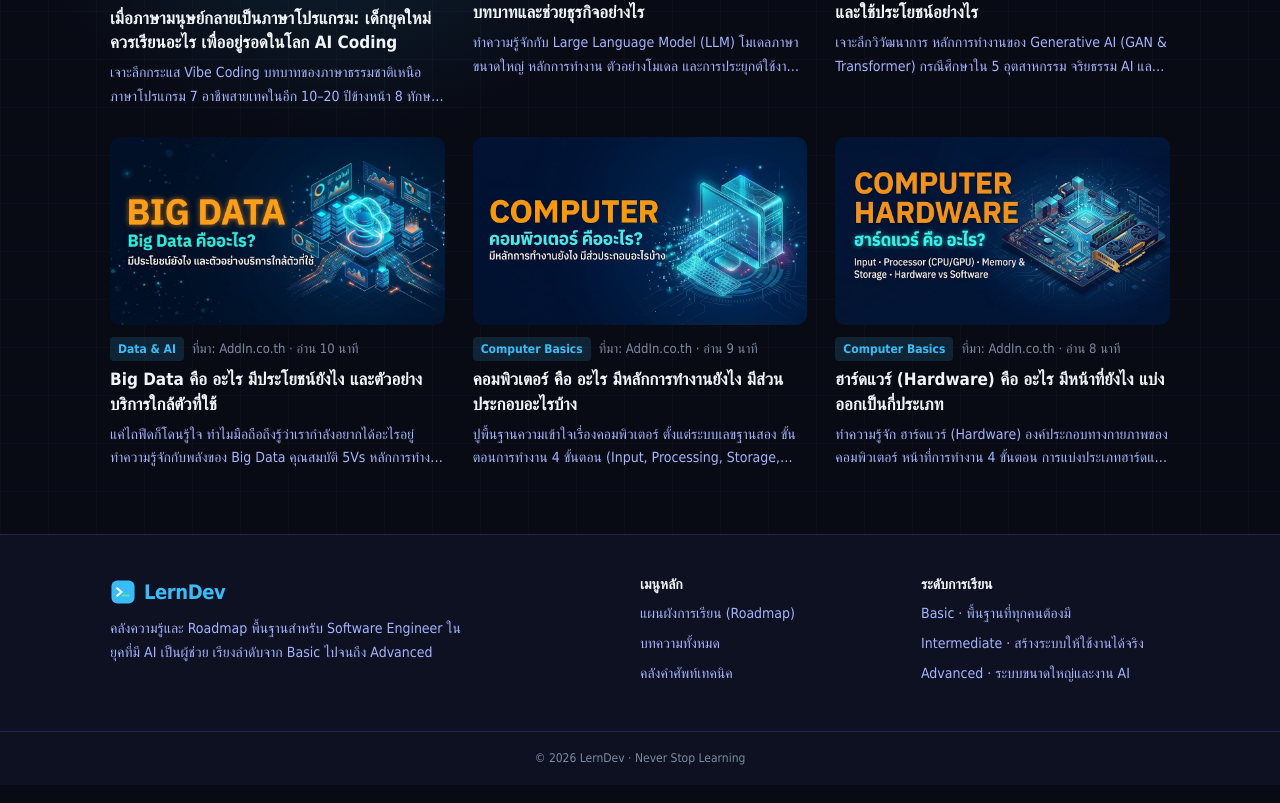
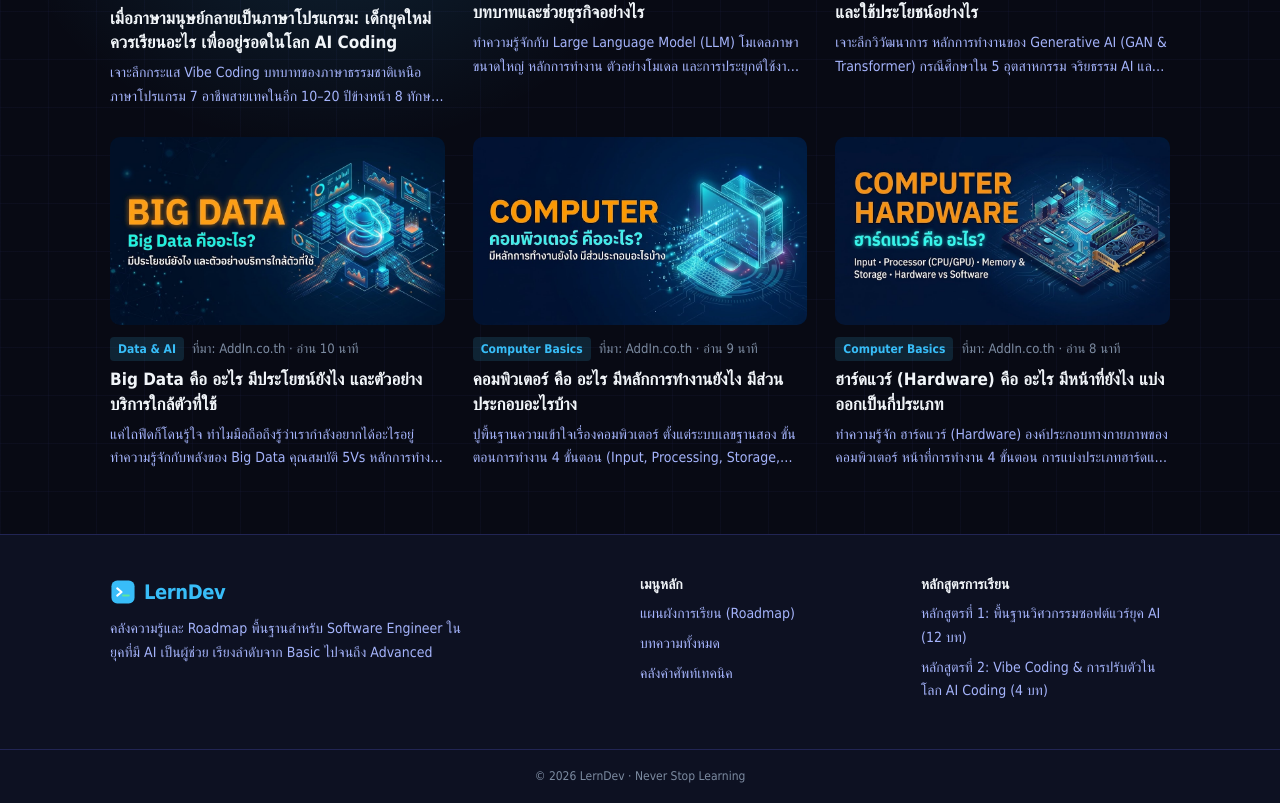
Before and after one commit to miterx112233-jpg/LernWeb, a Next.js app: page /articles in a window 1280 px wide. Shown: the part 613-1416 px from the top of the page. Built offline with nearby package versions, Linux system fonts and the light colour scheme; a web font is replaced by a local one.

Commit message:
1.2.3.2 อัปเดต Footer, PWA Service Worker และ README

```diff
--- a/public/sw.js
+++ b/public/sw.js
@@ -1,4 +1,4 @@
-const CACHE_NAME = 'lerndev-pwa-v4';
+const CACHE_NAME = 'lerndev-pwa-v5';
 const PRECACHE_URLS = [
   './manifest.json',
   './icons/icon-192.png',
--- a/src/components/Footer.tsx
+++ b/src/components/Footer.tsx
@@ -2,7 +2,6 @@
 
 import React, { useEffect, useState } from 'react';
 import Link from 'next/link';
-import { LEVELS } from '@/data/lessons';
 
 export default function Footer() {
   const [showFab, setShowFab] = useState(false);
@@ -47,15 +46,18 @@ export default function Footer() {
             </ul>
           </div>
           <div>
-            <h4>ระดับการเรียน</h4>
+            <h4>หลักสูตรการเรียน</h4>
             <ul>
-              {LEVELS.map(lv => (
-                <li key={lv.id}>
-                  <Link href={`/roadmap#${lv.id}`}>
-                    {lv.name} · {lv.title}
-                  </Link>
-                </li>
-              ))}
+              <li>
+                <Link href="/roadmap#core">
+                  หลักสูตรที่ 1: พื้นฐานวิศวกรรมซอฟต์แวร์ยุค AI (12 บท)
+                </Link>
+              </li>
+              <li>
+                <Link href="/roadmap#ai-future">
+                  หลักสูตรที่ 2: Vibe Coding &amp; การปรับตัวในโลก AI Coding (4 บท)
+                </Link>
+              </li>
             </ul>
           </div>
         </div>
--- a/src/components/Navbar.tsx
+++ b/src/components/Navbar.tsx
@@ -46,7 +46,7 @@ export default function Navbar() {
     if ('serviceWorker' in navigator) {
       const basePath = process.env.NEXT_PUBLIC_BASE_PATH || '';
       navigator.serviceWorker
-        .register(`${basePath}/sw.js?v=1.2.1.4`)
+        .register(`${basePath}/sw.js?v=1.3.0.0`)
         .then(reg => {
           reg.update();
         })
```
Also changed, not shown: 1 other file (tests, documents, lock files or other folders).
